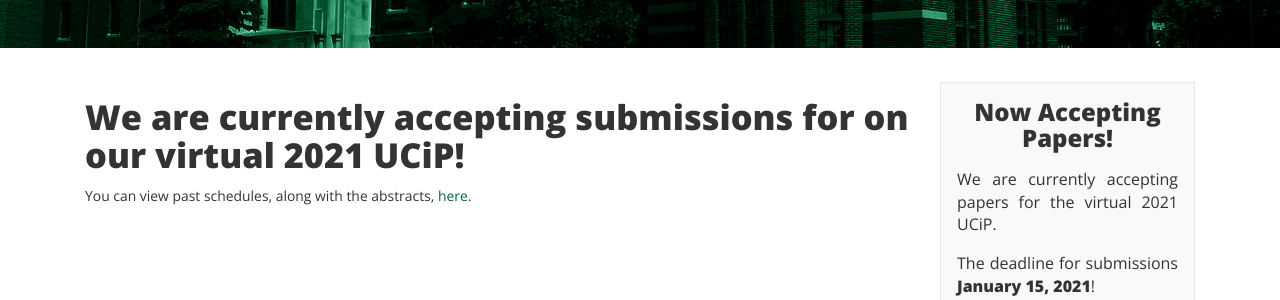
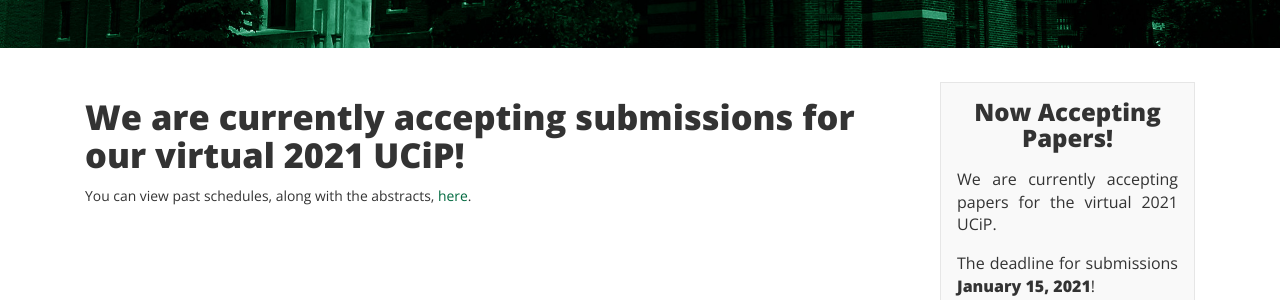
Before and after one commit to ucip/ucip.github.io, a Jekyll site: the page built from schedule.md, in a window 1280 px wide. Shown: the part 252-552 px from the top of the page. Built offline with Jekyll 4.4.1, drawn with Linux system fonts in a browser that asks for light colours; nearby versions of some CDN libraries.

Commit message:
Update schedule.md

```diff
--- a/schedule.md
+++ b/schedule.md
@@ -10,7 +10,7 @@
     <div>
       <!--<h3 class="home-h3">The 2020 UCiP was a resounding success! Thank you to everyone who helped make it what it was.</h3>
       <p><small>You can view the 2020 Schedule, along with the abstracts, <a href="{{ site.baseurl }}/history/">here</a>.</small></p>-->
-      <h3 class="home-h3">We are currently accepting submissions for on our virtual 2021 UCiP!</h3>
+      <h3 class="home-h3">We are currently accepting submissions for our virtual 2021 UCiP!</h3>
       <p><small>You can view past schedules, along with the abstracts, <a href="{{ site.baseurl }}/history/">here</a>.</small></p>
       <!--<h3 class="home-h3">We are currently working on our 2020 UCiP Schedule!</h3>
       <p><small>Please check back at the end of February.</small></p>-->
```
